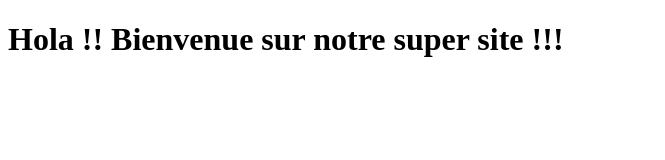
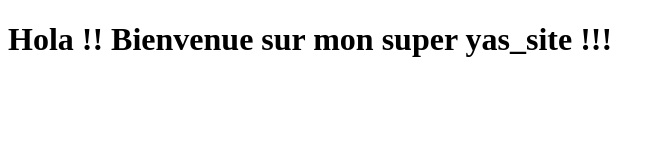
Before and after one commit to jzzmin/newgit2, a plain HTML site: page index.html in a window 1280 px wide. Shown: the whole page, without its empty margins (0-665 px from the left). Drawn offline with Linux system fonts and the light colour scheme.

Commit message:
Update index.html

```diff
--- a/index.html
+++ b/index.html
@@ -8,6 +8,6 @@
     <title>Homepage</title>
 </head>
 <body>
-    <h1>Hola !! Bienvenue sur notre super site !!!</h1>
+    <h1>Hola !! Bienvenue sur mon super yas_site !!!</h1>
 </body>
 </html>
```
